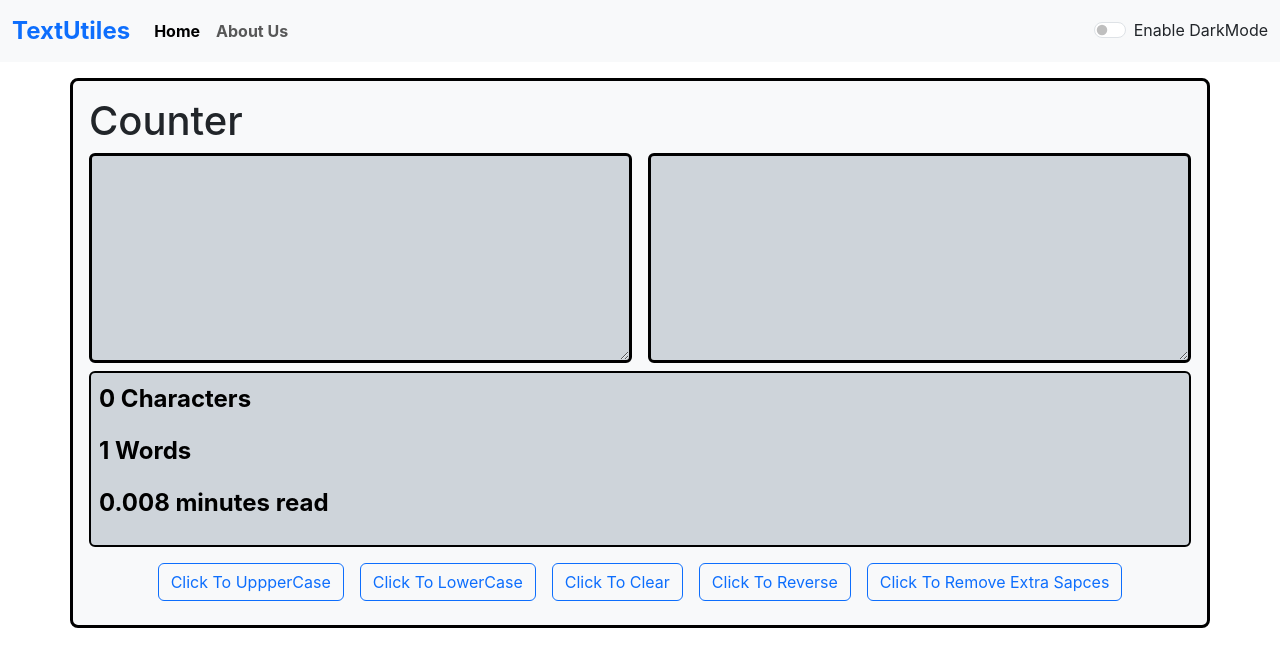
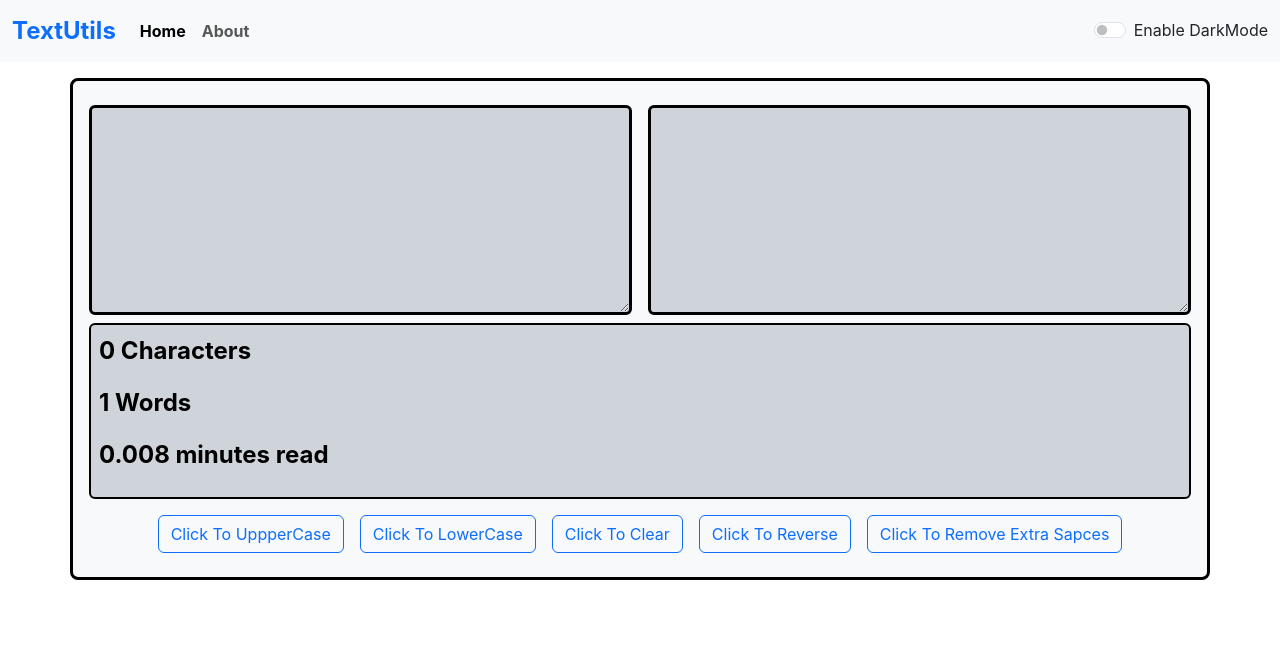
Before and after one commit to DeepPoradiya/Navigation-Bar, a React (Create React App) app in the folder react/react_basic/: page / in a window 1280 px wide. Shown: the top 666 px of the page. Built offline with nearby package versions, Linux system fonts and the light colour scheme.

Commit message:
redirect one page to another page using react routing and install react-router-dom

```diff
--- a/react/react_basic/package.json
+++ b/react/react_basic/package.json
@@ -8,6 +8,7 @@
     "@testing-library/user-event": "^13.5.0",
     "react": "^18.2.0",
     "react-dom": "^18.2.0",
+    "react-router-dom": "^6.16.0",
     "react-scripts": "5.0.1",
     "web-vitals": "^2.1.4"
   },
--- a/react/react_basic/src/App.js
+++ b/react/react_basic/src/App.js
@@ -1,54 +1,65 @@
 import { useState } from "react";
 import "./App.css";
-// import About from "./componets/About";
+import About from "./componets/About";
 import Navbar from "./componets/Navbar";
 import Textforms from "./componets/Textforms";
 import Alert from "./componets/Alert";
-
+import { BrowserRouter as Main, Route, Routes } from "react-router-dom";
 
 function App() {
+  const [alert, setAlert] = useState(null);
 
-  const [alert,setAlert]=useState(null);
+  const showalert = (message, type) => {
+    setAlert({
+      msg: message,
+      type: type,
+    });
+    setTimeout(() => {
+      setAlert(null);
+    }, 1500);
+  };
 
+  const [mode, setmode] = useState("light");
 
-  const showalert=(message,type)=>{
-    setAlert({
-      msg:message,
-      type:type
-
-    })
-    setTimeout(() => {
-      setAlert( null)
-    }, 1500);
-  }
-
-  const [mode,setmode]=useState('light');
-
-  const toggleMode=()=>{
-
-    if(mode==='light')
-    {
-      setmode('dark');
-      showalert('dark mode is enable','success')
-      document.body.style.backgroundColor='black';
+  const toggleMode = () => {
+    if (mode === "light") {
+      setmode("dark");
+      showalert("dark mode is enable", "success");
+      document.body.style.backgroundColor = "black";
+    } else {
+      setmode("light");
+      showalert("light mode is enable", "success");
+      document.body.style.backgroundColor = "white";
     }
-    else{
-      setmode('light');
-      showalert('light mode is enable','success')
-      document.body.style.backgroundColor='white';
-
-
-    }
-  }
+  };
 
   return (
     <>
-      <Navbar title="TextUtiles" abouttext="About Us" mode={mode} toggleMode={toggleMode}/>
-      <Alert alert={alert}/>
+      <Main>
+        <Navbar
+          title="TextUtils"
+          abouttext="About"
+          mode={mode}
+          toggleMode={toggleMode}
+        />
+        <Alert alert={alert} />
 
-      {/* <Navbar  /> */}
-      <Textforms showalert={showalert} title="Counter" mode={mode} toggleMode={toggleMode} />
-      {/* <About /> */}
+        <Routes>
+          <Route
+            exact
+            path="/"
+            element={
+              <Textforms
+                showAlert={showalert}
+                heading="Counter"
+                mode={mode}
+                toggleMode={toggleMode}
+              />
+            }
+          />
+          <Route exact path="/about" element={<About />} />
+        </Routes>
+      </Main>
     </>
   );
 }
--- a/react/react_basic/src/componets/Navbar.js
+++ b/react/react_basic/src/componets/Navbar.js
@@ -1,6 +1,6 @@
 import React from "react";
 import PropTypes from "prop-types";
-
+import { Link } from "react-router-dom";
 export default function Navbar(props) {
   return (
     <>
@@ -28,9 +28,9 @@ export default function Navbar(props) {
                 </a>
               </li>
               <li className="nav-item">
-                <a className="nav-link" href="/">
+                <Link className="nav-link" to="/about">
                   {props.abouttext}
-                </a>
+                </Link>
               </li>
             </ul>
             {/* <form className="d-flex" role="search">
```
Also changed, not shown: 2 other files (tests, documents, lock files or other folders).
